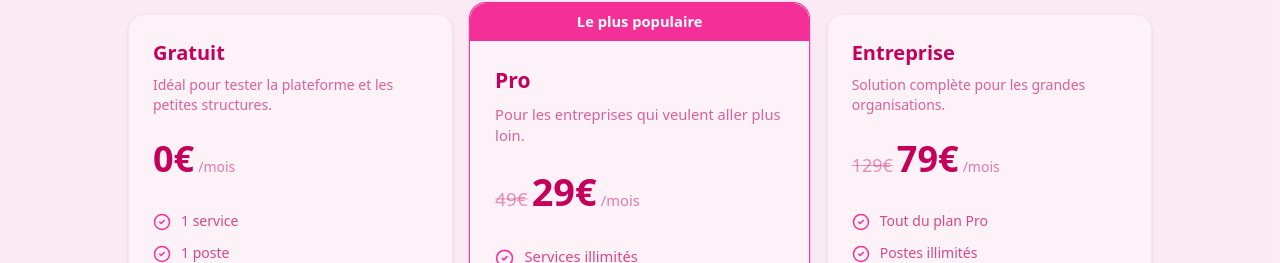
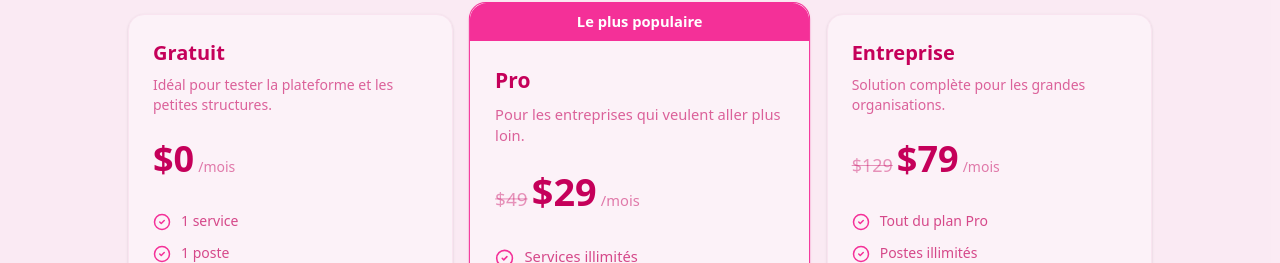
Before and after one commit to Dydy45/smart-queue, a Next.js app: page / in a window 1280 px wide. Shown: the part 3736-3999 px from the top of the page. Built offline with nearby package versions, Linux system fonts and the light colour scheme.

Commit message:
feat: changement devise EUR → USD dans les pages de tarifs

```diff
--- a/app/landing/page.tsx
+++ b/app/landing/page.tsx
@@ -528,9 +528,9 @@ export default function LandingPage() {
 
                   <div className="flex items-baseline gap-1 mb-6">
                     {plan.oldPrice && (
-                      <span className="text-base-content/40 line-through text-lg">{plan.oldPrice}$</span>
+                      <span className="text-base-content/40 line-through text-lg">${plan.oldPrice}</span>
                     )}
-                    <span className="text-4xl font-extrabold">{plan.price}$</span>
+                    <span className="text-4xl font-extrabold">${plan.price}</span>
                     <span className="text-base-content/50 text-sm">/mois</span>
                   </div>
 
--- a/app/page.tsx
+++ b/app/page.tsx
@@ -528,9 +528,9 @@ export default function LandingPage() {
 
                   <div className="flex items-baseline gap-1 mb-6">
                     {plan.oldPrice && (
-                      <span className="text-base-content/40 line-through text-lg">{plan.oldPrice}€</span>
+                      <span className="text-base-content/40 line-through text-lg">${plan.oldPrice}</span>
                     )}
-                    <span className="text-4xl font-extrabold">{plan.price}€</span>
+                    <span className="text-4xl font-extrabold">${plan.price}</span>
                     <span className="text-base-content/50 text-sm">/mois</span>
                   </div>
 
```
